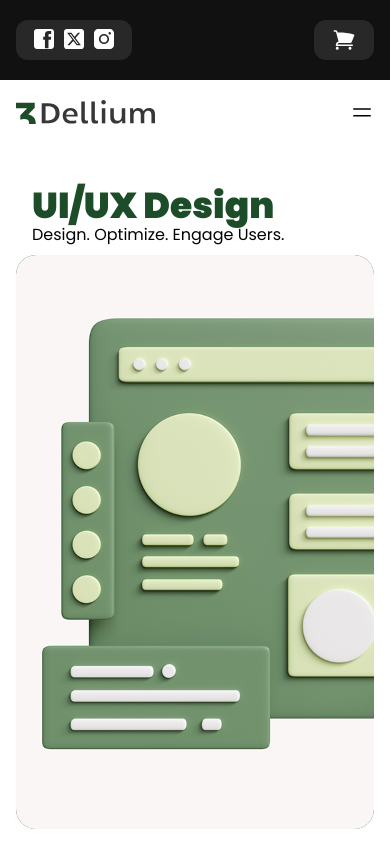
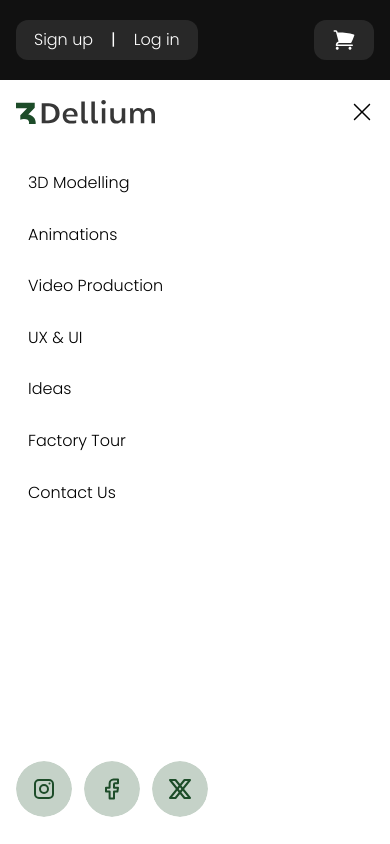
Before and after one commit to born2bemedia/3dellium-front, a Next.js app: page /ux-ui in a window 390 px wide. Both pictures are taken after a click on the button 362 px from the left and 112 px from the top of the page. Shown: the top 844 px of the page. Built offline with nearby package versions, Linux system fonts and the light colour scheme; no server answers.

Commit message:
added mobile menu

```diff
--- a/src/components/Header/Header.jsx
+++ b/src/components/Header/Header.jsx
@@ -8,11 +8,17 @@ import XIcon from "@/icons/socials/XIcon";
 import InstagramIcon from "@/icons/socials/InstagramIcon";
 import CartIcon from "@/icons/CartIcon";
 import MenuIcon from "@/icons/MenuIcon";
+import MenuIconOpened from "@/icons/MenuIconOpened";
+import MenuPopup from "../MenuPopup/MenuPopup";
+import { usePathname } from "next/navigation";
 
 const Header = () => {
   const { user, logout } = useAuthStore();
   const [scrolling, setScrolling] = useState(false);
   const [isSmallScreen, setIsSmallScreen] = useState(false);
+  const [isMenuPopupOpen, setIsMenuPopupOpen] = useState(false);
+  const pathname = usePathname();
+
   const handleScroll = () => {
     if (window.scrollY > 80) {
       setScrolling(true);
@@ -20,6 +26,11 @@ const Header = () => {
       setScrolling(false);
     }
   };
+
+  useEffect(() => {
+    setIsMenuPopupOpen(false);
+    //document.body.classList.remove("no-scroll");
+  }, [pathname]);
 
   useEffect(() => {
     const handleResize = () => {
@@ -78,8 +89,11 @@ const Header = () => {
             <Link href="/">
               <img src="/images/head_logo.svg" />
             </Link>
-            <button className={styles.menuBtn}>
-              <MenuIcon />
+            <button
+              className={styles.menuBtn}
+              onClick={() => setIsMenuPopupOpen(!isMenuPopupOpen)}
+            >
+              {isMenuPopupOpen ? <MenuIconOpened /> : <MenuIcon />}
             </button>
             <nav className={styles.nav}>
               <Link href="/3d-modelling">3D Modelling</Link>
@@ -93,6 +107,7 @@ const Header = () => {
           </div>
         </div>
       </header>
+      {isMenuPopupOpen && <MenuPopup />}
     </>
   );
 };
--- a/src/components/Header/Header.module.scss
+++ b/src/components/Header/Header.module.scss
@@ -18,11 +18,19 @@
         background: #f1f1f11a;
         border-radius: rem(12);
         padding: 0 rem(18);
+        @media (max-width: rem(992)) {
+          display: none;
+        }
       }
     }
     .col2 {
       display: flex;
       gap: rem(18);
+      @media (max-width: rem(992)) {
+        width: 100%;
+        justify-content: space-between;
+        flex-direction: row-reverse;
+      }
       .cart {
         display: flex;
         align-items: center;
@@ -42,7 +50,14 @@
       font-weight: 400;
       line-height: 1.1;
       @media (max-width: rem(992)) {
-        display: none;
+        //display: none;
+      }
+      &:hover {
+        color: #000000;
+        background: #fff;
+        a {
+          color: #000000;
+        }
       }
       a {
         color: #fff;
@@ -54,6 +69,9 @@
         display: flex;
         align-items: center;
         justify-content: center;
+        &:hover {
+          color: #000000;
+        }
       }
     }
   }
@@ -97,6 +115,12 @@
         font-weight: 300;
         line-height: 1.1;
         text-align: left;
+        background: transparent;
+        padding: rem(6) rem(12);
+        border-radius: rem(20);
+        &:hover {
+          background: #c5d2c8;
+        }
       }
     }
   }
--- /dev/null
+++ b/src/components/MenuPopup/MenuPopup.jsx
@@ -0,0 +1,37 @@
+import React from "react";
+import styles from "./MenuPopup.module.scss";
+import Link from "next/link";
+import InstagramFooter from "@/icons/socials/InstagramFooter";
+import FacebookFooter from "@/icons/socials/FacebookFooter";
+import { XFooter } from "@/icons/socials/XFooter";
+
+const MenuPopup = () => {
+  return (
+    <div className={styles.menuPopup}>
+      <nav className={styles.nav}>
+        <Link href="/3d-modelling">3D Modelling</Link>
+        <Link href="/animations">Animations</Link>
+        <Link href="/video-production">Video Production</Link>
+        <Link href="/ux-ui">UX & UI</Link>
+        <Link href="/ideas">Ideas</Link>
+        <Link href="/factory-tour">Factory Tour</Link>
+        <Link href="/contact-us">Contact Us</Link>
+      </nav>
+      <div className={styles.bottom}>
+        <div className={styles.soc}>
+          <Link href="#" target="_blank">
+            <InstagramFooter />
+          </Link>
+          <Link href="#" target="_blank">
+            <FacebookFooter />
+          </Link>
+          <Link href="#" target="_blank">
+            <XFooter />
+          </Link>
+        </div>
+      </div>
+    </div>
+  );
+};
+
+export default MenuPopup;
--- /dev/null
+++ b/src/components/MenuPopup/MenuPopup.module.scss
@@ -0,0 +1,40 @@
+@use "@/styles/mixin.scss" as *;
+
+.menuPopup {
+  position: fixed;
+  top: rem(144);
+  left: 0;
+  background: #fff;
+  width: 100%;
+  height: calc(100vh - 144px);
+  z-index: 999;
+  padding: rem(24) rem(16);
+  display: flex;
+  flex-direction: column;
+  justify-content: space-between;
+  .nav {
+    display: flex;
+    flex-direction: column;
+    gap: rem(22);
+    align-items: flex-start;
+    a {
+      color: #000000;
+      font-size: rem(16);
+      font-weight: 300;
+      line-height: 1.1;
+      text-align: left;
+      background: transparent;
+      padding: rem(6) rem(12);
+      border-radius: rem(20);
+      &:hover {
+        background: #c5d2c8;
+      }
+    }
+  }
+  .soc {
+    display: flex;
+    gap: rem(12);
+    a {
+    }
+  }
+}
--- a/src/helpers/useCountryCode.js
+++ b/src/helpers/useCountryCode.js
@@ -18,7 +18,7 @@ const useCountryCode = () => {
       }
     };
 
-    fetchCountryCode();
+    //fetchCountryCode();
   }, []);
 
   return countryCode;
--- /dev/null
+++ b/src/icons/MenuIconOpened.jsx
@@ -0,0 +1,22 @@
+import React from "react";
+
+const MenuIconOpened = () => {
+  return (
+    <svg
+      xmlns="http://www.w3.org/2000/svg"
+      width="24"
+      height="24"
+      viewBox="0 0 24 24"
+      fill="none"
+    >
+      <path
+        fillRule="evenodd"
+        clipRule="evenodd"
+        d="M3.96967 3.96967C4.26256 3.67678 4.73744 3.67678 5.03033 3.96967L12 10.9393L18.9697 3.96967C19.2626 3.67678 19.7374 3.67678 20.0303 3.96967C20.3232 4.26256 20.3232 4.73744 20.0303 5.03033L13.0607 12L20.0303 18.9697C20.3232 19.2626 20.3232 19.7374 20.0303 20.0303C19.7374 20.3232 19.2626 20.3232 18.9697 20.0303L12 13.0607L5.03033 20.0303C4.73744 20.3232 4.26256 20.3232 3.96967 20.0303C3.67678 19.7374 3.67678 19.2626 3.96967 18.9697L10.9393 12L3.96967 5.03033C3.67678 4.73744 3.67678 4.26256 3.96967 3.96967Z"
+        fill="black"
+      />
+    </svg>
+  );
+};
+
+export default MenuIconOpened;
```
